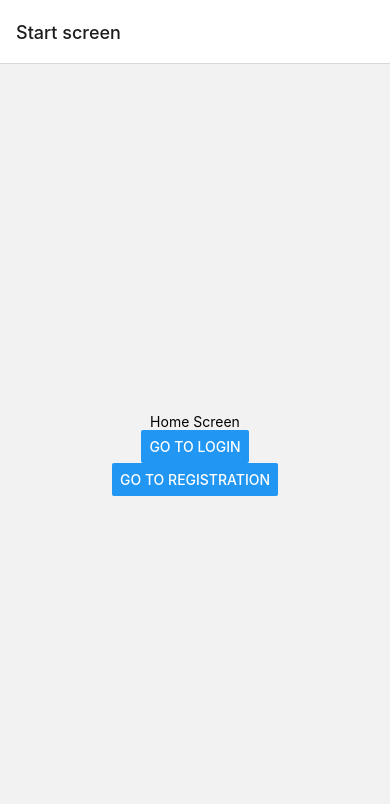
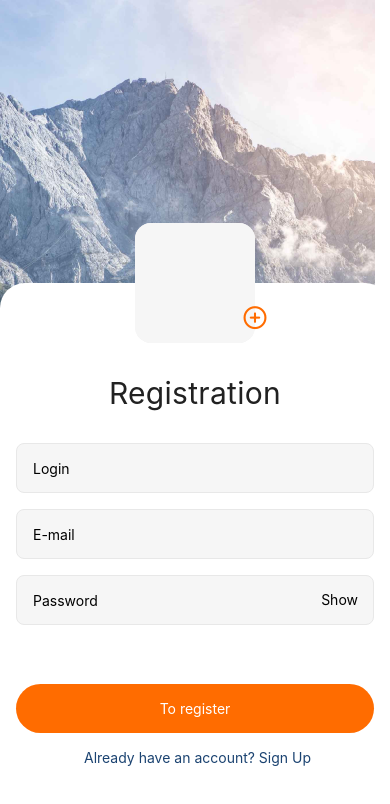
Before and after one commit to yashbon/goit-react-native-hw, a React Native app: screen / in a window 390 px wide. Shown: the top 804 px of the page. Built offline with nearby package versions, Linux system fonts and the light colour scheme.

Commit message:
fixes for the mentor

```diff
--- a/App.js
+++ b/App.js
@@ -1,38 +1,16 @@
-import "react-native-gesture-handler";
 import React from "react";
 import { StyleSheet, View } from "react-native";
 import { RegistrationScreen } from "./src/Screens/RegistrationScreen";
 import { LoginScreen } from "./src/Screens/LoginScreen";
 import { PostsScreen } from "./src/Screens/PostsScreen";
-import { NavigationContainer } from "@react-navigation/native";
-import { createStackNavigator } from "@react-navigation/stack";
-
-import Home from "./src/Screens/Home";
-
-const MainStack = createStackNavigator(); // вказує на групу навігаторів
 
 const App = () => {
     return (
-        <NavigationContainer>
-            <View style={styles.container}>
-                <MainStack.Navigator initialRouteName="Home">
-                    <MainStack.Screen
-                        name="RegistrationScreen"
-                        component={RegistrationScreen}
-                    />
-                    <MainStack.Screen
-                        name="LoginScreen"
-                        component={LoginScreen}
-                    />
-                    <MainStack.Screen name="Posts" component={PostsScreen} />
-                    <MainStack.Screen
-                        name="Home"
-                        component={Home}
-                        options={{ title: "Start screen" }}
-                    />
-                </MainStack.Navigator>
-            </View>
-        </NavigationContainer>
+        <View style={styles.container}>
+            <RegistrationScreen />
+            {/* <LoginScreen /> */}
+            {/* <PostsScreen /> */}
+        </View>
     );
 };
 
--- a/src/Screens/RegistrationScreen.jsx
+++ b/src/Screens/RegistrationScreen.jsx
@@ -1,16 +1,11 @@
 import React from "react";
 import {
-    Button,
     ImageBackground,
-    Linking,
     StyleSheet,
     Text,
     View,
-    TouchableOpacity,
     TouchableWithoutFeedback,
-    KeyboardAvoidingView,
     Keyboard,
-    TextInput,
 } from "react-native";
 
 import image from "../../src/images/bg.png";
@@ -20,12 +15,7 @@ import { PhotoUser } from "../components/PhotoUser";
 
 function RegistrationScreen({ navigation }) {
     return (
-        // <View style={styles.container}>
-        <KeyboardAvoidingView
-            behavior={Platform.OS === "ios" ? "padding" : "height"}
-            style={styles.container}
-            keyboardVerticalOffset={-180}
-        >
+        <View style={styles.container}>
             <TouchableWithoutFeedback onPress={Keyboard.dismiss}>
                 <ImageBackground
                     source={image}
@@ -39,24 +29,12 @@ function RegistrationScreen({ navigation }) {
                         <View>
                             <Text style={styles.text}>
                                 Already have an account? Sign Up
-                                {/* <Button
-                            title="Sign in"
-                            style={styles.caption}
-                            color="#1B4371"
-                        /> */}
                             </Text>
-                            {/* <TouchableOpacity
-                            style={styles.button}
-                            // onPress={onPress}
-                        >
-                            <Text style={styles.buttonText}>Log In</Text>
-                        </TouchableOpacity> */}
                         </View>
                     </View>
                 </ImageBackground>
             </TouchableWithoutFeedback>
-        </KeyboardAvoidingView>
-        // </View>
+        </View>
     );
 }
 
@@ -71,6 +49,7 @@ const styles = StyleSheet.create({
         flex: 1,
         justifyContent: "flex-end",
     },
+
     form: {
         borderTopLeftRadius: 25,
         borderTopRightRadius: 25,
--- a/src/components/InputPassForm.jsx
+++ b/src/components/InputPassForm.jsx
@@ -32,11 +32,7 @@ export const InputPassForm = ({ onChange, value }) => {
                 value={value}
             />
             <TouchableOpacity style={styles.show} onPress={showPassword}>
-                <Text
-                // onPress={showPassword}
-                >
-                    {showPass ? "Show" : "Hide"}
-                </Text>
+                <Text>{showPass ? "Show" : "Hide"}</Text>
             </TouchableOpacity>
         </View>
     );
```
Also changed, not shown: src/Screens/LoginScreen.jsx (+0 -17 lines).
